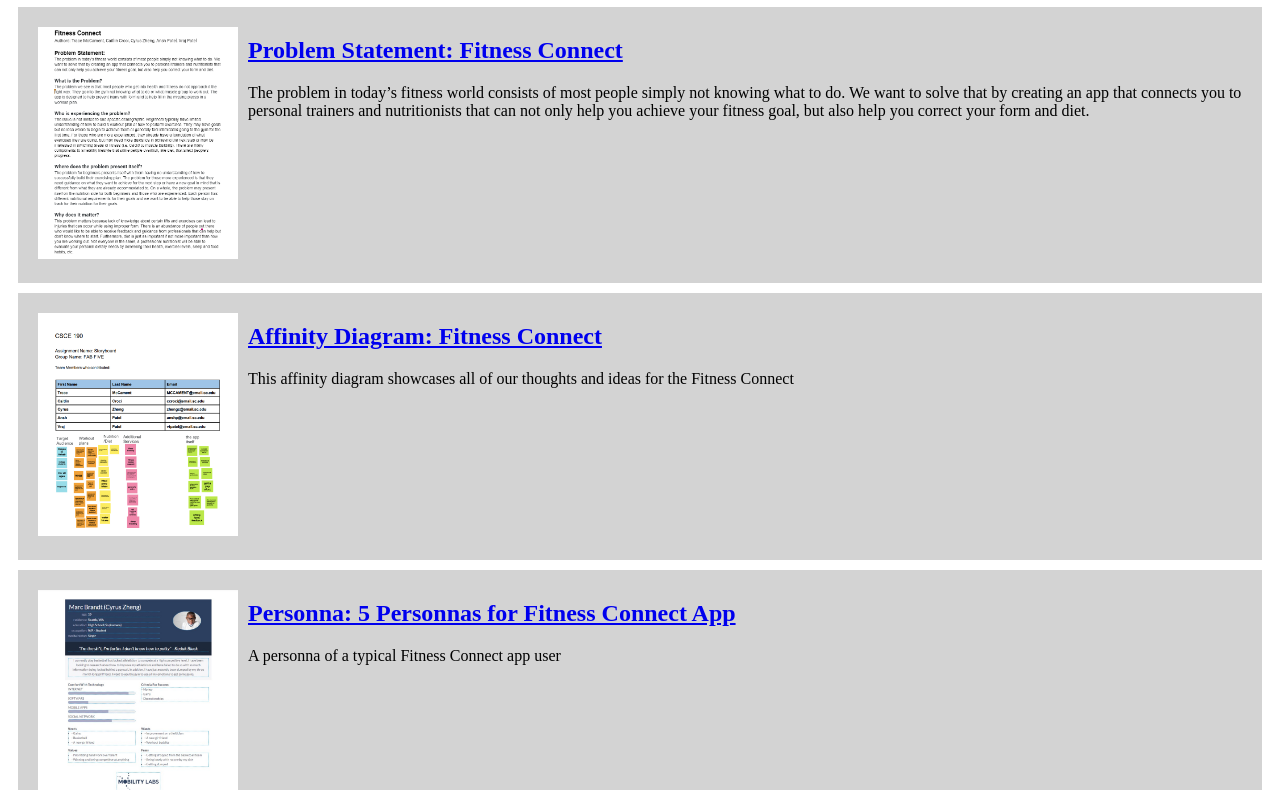
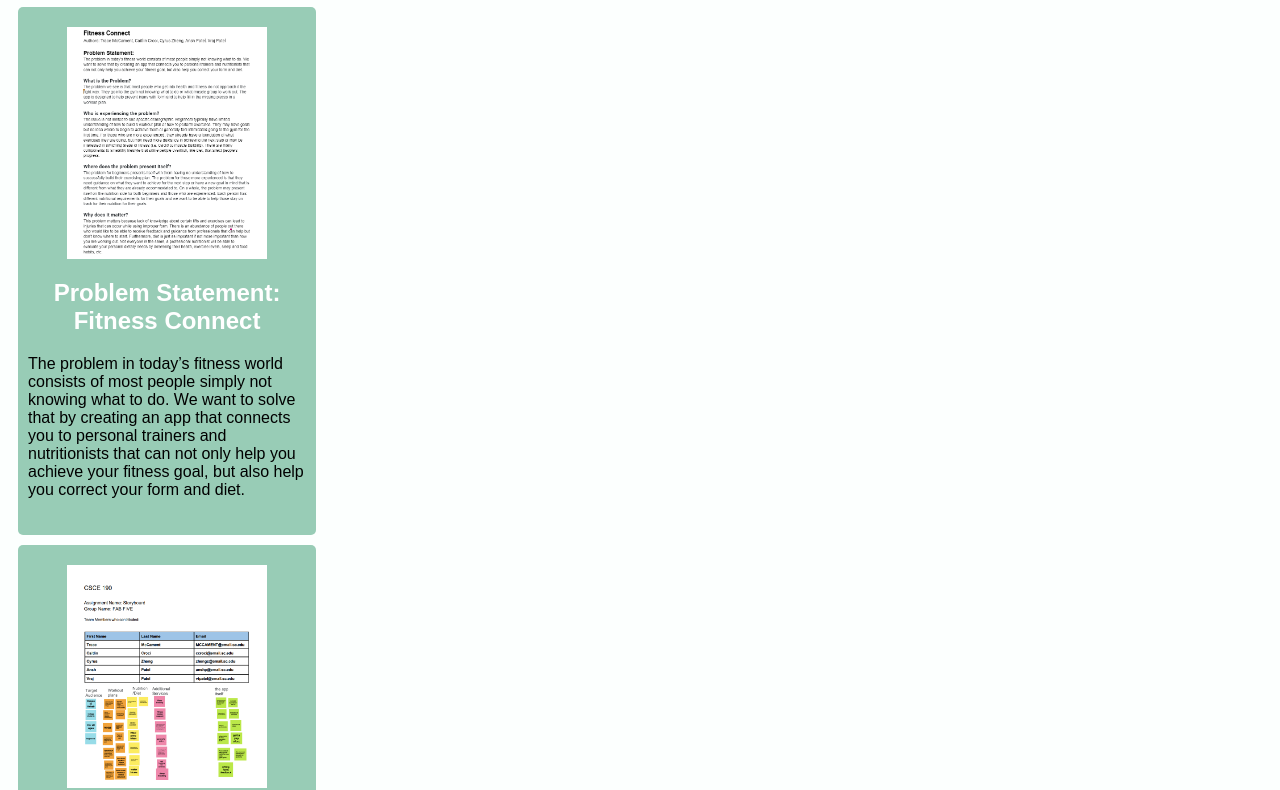
Before and after one commit to cyrus-zheng/cyrus-zheng.github.io, a plain HTML site: page index.html in a window 1280 px wide. Shown: the part 73-863 px from the top of the page. Drawn offline with Linux system fonts and the light colour scheme.

Commit message:
Update styles.css

```diff
--- a/styles.css
+++ b/styles.css
@@ -1,20 +1,51 @@
 body {
-    background: red
+    background: #FCFFFE;
     font-family:Arial, Helvetica, sans-serif;
 }
 
+.assignments {
+    display:flex;
+    flex-wrap:wrap;
+}
 .assignment {
-    display:flex;
+    width:22%;
     padding:10px;
     margin:10px;
-    background:lightgray;
+    padding:20px 10px ;
+    background:#98CCB6;
+    border-radius:5px;
 }
+
 .assignment img {
     width:200px;
-    padding:10px;
+    margin:10px
+    border:4px solid #FFF;
+    display:block;
+    margin:auto;
+}
+
+.assignment img:hover {
+    border:4px dashed #F25C69;
 }
 
 h1 {
-    color: lightcoral
+    color: #5D7F71;
     text-align:center;
 }
+
+h1:hover {
+    color: #F25C69;
+}
+
+h2 {
+    text-align:center;
+}
+
+a {
+    text-decoration:none;
+    color: #FFF;
+}
+
+a:hover {
+    color: #F25C69;
+}
```
